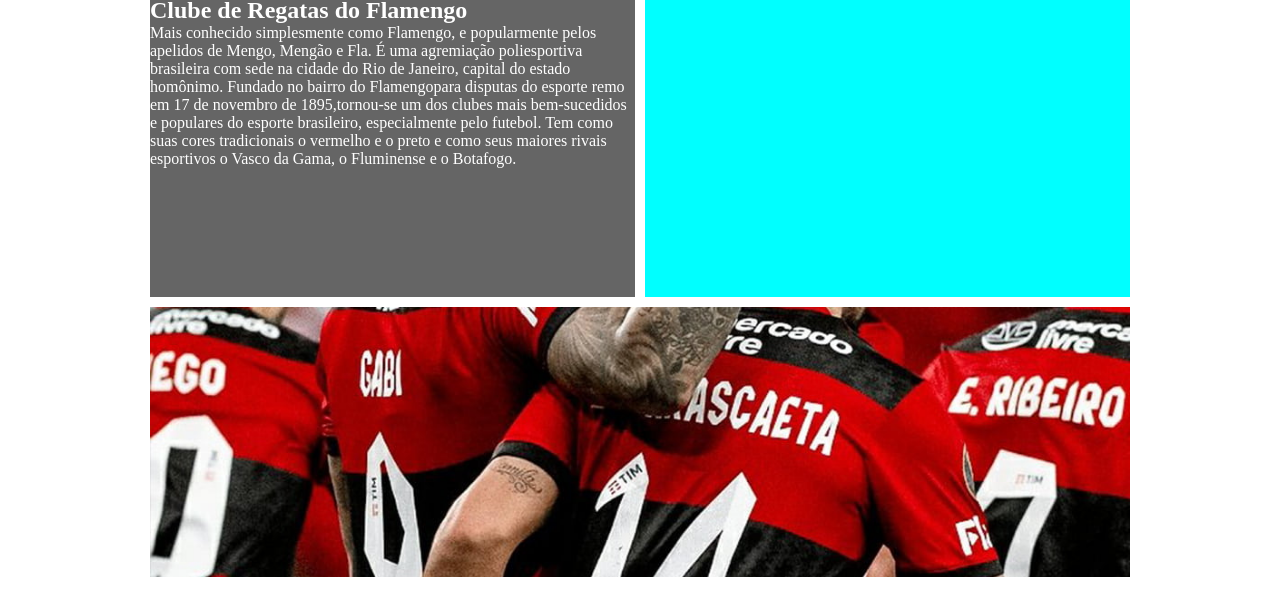
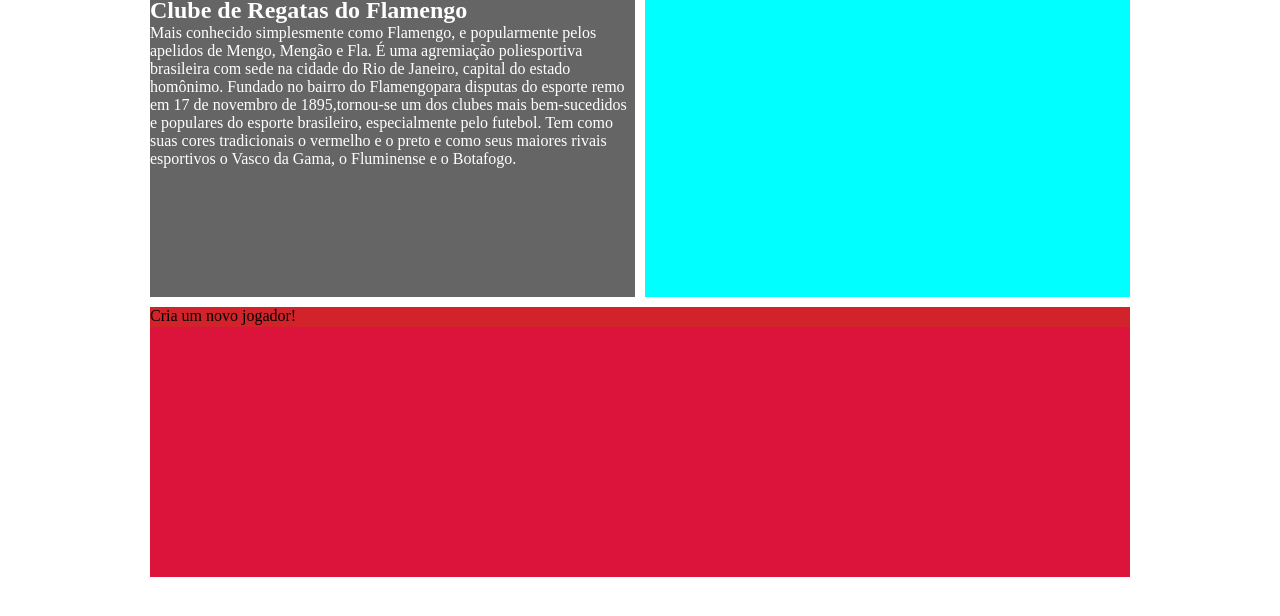
Before and after one commit to EreysisSalazar/projeto_final_toti, a plain HTML site: page index.html in a window 1280 px wide. Shown: the part 156-772 px from the top of the page. Drawn offline with Linux system fonts and the light colour scheme.

Commit message:
Melhoras na funçao de criaçao de jogadores

```diff
--- a/index.html
+++ b/index.html
@@ -55,8 +55,8 @@
   </div>
 
   <div class="squadContainer">
-    <img src="img/teme.jpg" alt="">
-
+    <div class="squad" onclick="getData()"></div>
+    <div class="createPlayer" onclick="createPlayer()">Cria um novo jogador!</div>
     </div>
 
   </div>
@@ -72,3 +72,7 @@
 </body>
 
 </html>
+
+<!--
+Photo by <a href="https://unsplash.com/@frokz?utm_source=unsplash&utm_medium=referral&utm_content=creditCopyText">Dani</a> on <a href="https://unsplash.com/photos/SzHsiYO6pZE?utm_source=unsplash&utm_medium=referral&utm_content=creditCopyText">Unsplash</a>
+   -->
--- a/script.js
+++ b/script.js
@@ -28,6 +28,7 @@ function showSquad() {
   let teamListDiv = document.getElementById('teamList');
   teamListDiv.innerHTML = '';
   teamData.response[0].players.forEach(player => {
+
       let playerCardDiv = document.createElement('div');
       playerCardDiv.classList.add('playerCardDiv');
       playerCardDiv.setAttribute("id", `${player.id}`);
@@ -85,13 +86,6 @@ function showSquad() {
   };
 
 
-// Event listener que activa o getData
-let squadContainer = document.querySelector('.squadContainer');
-squadContainer.addEventListener('click', function() {
-  getData();
-});
-
-
 //FUNÇAO que cria um formulario no site, sempre que precise atualizar um jogador
 function atualizarFormulario(playerId) {
     let playerToken = playerId
@@ -99,7 +93,7 @@ function atualizarFormulario(playerId) {
     if (formUpdate.firstChild) {
         formUpdate.removeChild(formUpdate.firstChild);
       }
-    let player = teamData[0].players.find((player) => player.id === playerId);
+    let player = teamData.response[0].players.find((player) => player.id === playerId);
 
 
     if (!player) {
@@ -108,7 +102,6 @@ function atualizarFormulario(playerId) {
     }
 
     const form = document.createElement('form');
-    // Crear etiquetas y campos de entrada para los datos del jugador
     const nameLabel = document.createElement('label');
     nameLabel.textContent = 'Nome:';
     const nameInput = document.createElement('input');
@@ -205,6 +198,13 @@ function updatePlayer(playerID, newData) {
       console.log("ID inexistente");
     }
   }
+function createPlayer(){
+
+
+
+
+}
+
 
 // // FUNÇAO que faz o POST para criar un novo jogador
 // function sendPlayer(newPlayer) {
--- a/style.css
+++ b/style.css
@@ -99,17 +99,22 @@ nav{
     background-color: crimson;
     height: 270px;
     grid-column: span 2;
-    overflow: hidden;
-    position: relative;
+    display: flex;
+    flex-direction: column;
+
 }
-
-.squadContainer img{
+.squad{
+    background: url(img/teme.jpg);
+    background-position: center;
+}
+.createPlayer{
     width: 100%;
-    position: absolute;
-    top: -500px;
+    height: 20px;
+    background-color: #d2232a;
 
 
 }
+
 
 #teamList{
     display: grid;
```
Also changed, not shown: 1 other file.
